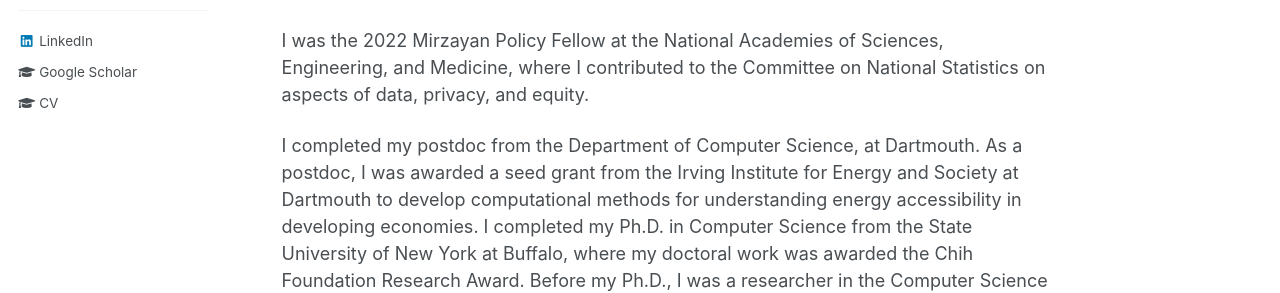
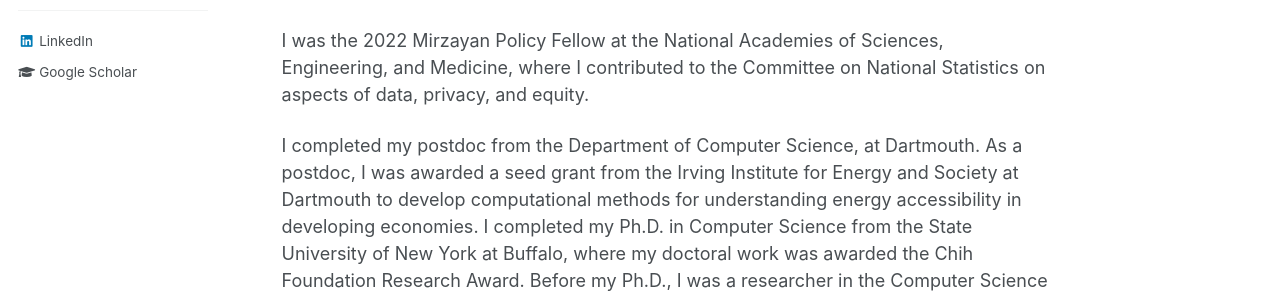
Before and after one commit to neetip/neetip.github.io, a Jekyll site: the page built from _pages/about.md, in a window 1280 px wide. Shown: the part 344-637 px from the top of the page. Built offline with Jekyll 4.4.1, drawn with Linux system fonts in a browser that asks for light colours.

Commit message:
Update author-profile.html

```diff
--- a/_includes/author-profile.html
+++ b/_includes/author-profile.html
@@ -118,7 +118,7 @@
 {% if author.wikipedia %}
 <li><a href="https://en.wikipedia.org/wiki/User:{{ author.wikipedia }}"><i class="fab fa-fw fa-wikipedia-w" aria-hidden="true"></i> Wikipedia</a></li>
 {% endif %}
-<li><a href="assets/docs/CV_Neeti_Nov22.pdf"><i class="fas fa-fw fa-graduation-cap"></i> CV</a></li>
+<!--li><a href="assets/docs/CV_Neeti_Nov22.pdf"><i class="fas fa-fw fa-graduation-cap"></i> CV</a></li>
 <!--li><a href="assets/docs/Pokhriyal_Researchstatement.pdf"><i class="fas fa-fw fa-graduation-cap"></i> Research Statement</a></li-->
 <!--li><a href="assets/docs/Pokhriyal_Teachingstatement.pdf"><i class="fas fa-fw fa-graduation-cap"></i> Teaching Statement</a></li-->
 </ul>
```
